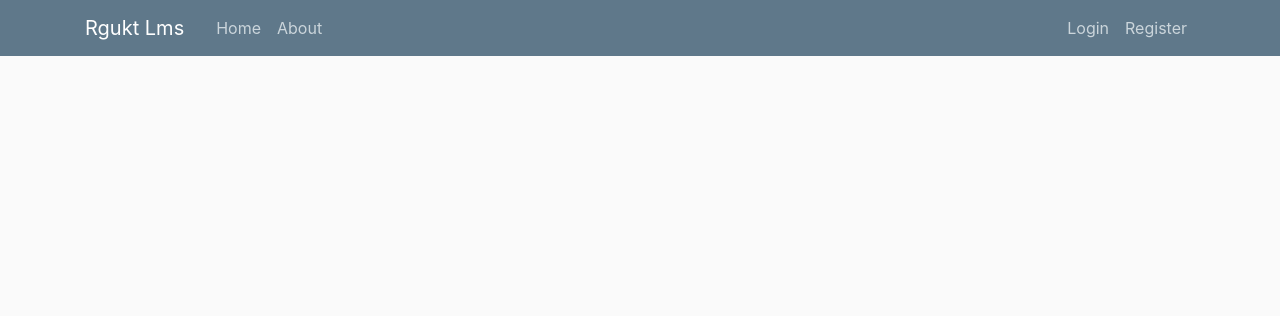
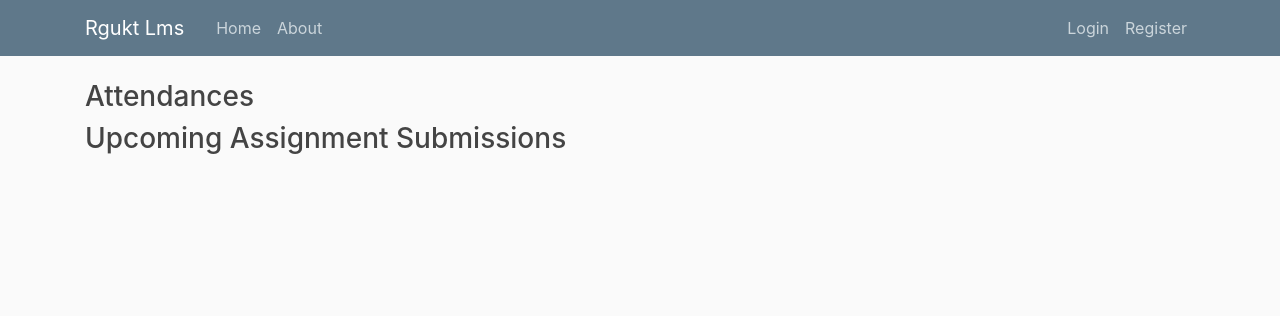
Before and after one commit to AjayReddyK/Lms-Lite, a Django app: page /home/ in a window 1280 px wide. Shown: the top 316 px of the page. Run offline with Django 3.2, Linux system fonts and the light colour scheme; some libraries are stand-ins or nearby versions.

Commit message:
attendence

```diff
--- a/user/templates/user/success_message.html
+++ b/user/templates/user/success_message.html
@@ -1,6 +1,7 @@
 {% extends 'user/base_template.html' %}
 {% block content %}
-	{% for item in content %}
+	<h3> Attendances </h3>
+	{% for item in attendance %}
 		<article class="media content-section">
 		  <div class="media-body">
 		    <strong>{{ item.subject }}</strong>
@@ -8,4 +9,14 @@
 		  </div>
 		</article>
 	{% endfor %}
+	<h3> Upcoming Assignment Submissions </h3>
+	{% for item in assignment %}
+		<article class="media content-section">
+		  <div class="media-body">
+		    <strong>{{ item.subject }}</strong>
+		    <small class="text-muted">{{ item.time }}</small>
+		    <p>{{ item.title }}
+		  </div>
+		</article>
+	{% endfor %}
 {% endblock content %}
--- a/user/views.py
+++ b/user/views.py
@@ -18,11 +18,15 @@ def loginhome(request):
 		}
 		print("credentials received")
 		with requests.Session() as s:
-			  subjects=[]
-			  timings=[]
+			  attendance_subjects=[]
+			  attendance_timings=[]
+			  assignment_subjects=[]
+			  assignment_timings=[]
+			  assignment_titles=[]
 			  links=[]
 			  attendences=[]
 			  content=[]
+			  context={}
 			  print("entering request")
 			  headers={'user-agent':'Mozilla/5.0 (X11; Ubuntu; Linux x86_64; rv:88.0) Gecko/20100101 Firefox/88.0'}
 			  url="http://lms.rgukt.ac.in/login/index.php"
@@ -48,11 +52,11 @@ def loginhome(request):
 			  	for i in events:
 			  		time=i.find("div",class_="row").find("div",class_="col-11").text
 			  		updated_time=time.split(",")[1]
-			  		timings.append(updated_time)
+			  		attendance_timings.append(updated_time)
 			  		event=i.find_all('div',class_='row mt-1')[-1]
 			  		subject_name=event.find('div',class_='col-11').a.text
 			  		subject_link=event.find('div',class_='col-11').a['href']
-			  		subjects.append(subject_name)
+			  		attendance_subjects.append(subject_name)
 			  		'''links.append(subject_link)
 			  		r=s.get(subject_link,headers=headers).text
 			  		soup=BeautifulSoup(r,'lxml')
@@ -67,14 +71,40 @@ def loginhome(request):
 			  		  bl=l.find('td',class_='statuscol cell c2 lastcol').a['href']
 			  		  if(bl!=None):
 			  		  	print('link found')'''
-
-			  	for i in range(len(subjects)):
+			  	for i in range(len(attendance_subjects)):
 			  		dik={}
-			  		context={}
-			  		dik['subject']=subjects[i]
-			  		dik['time']=timings[i]
+			  		dik['subject']=attendance_subjects[i]
+			  		dik['time']=attendance_timings[i]
 			  		content.append(dik)
-			  		context['content']=content
+			  	context['attendance']=content
+			  	events=l3.find_all('div',{'class':'event mt-3','data-event-component':'mod_assign'})
+			  	for day in range(7):
+			  		for i in events:
+			  			assignment_titles.append(i['data-event-title'])
+			  			time=i.find("div",class_="row").find("div",class_="col-11").text
+			  			assignment_timings.append(time)
+			  			event=i.find_all('div',class_='row mt-1')[-1]
+			  			subject_name=event.find('div',class_='col-11').a.text
+			  			subject_link=event.find('div',class_='col-11').a['href']
+			  			assignment_subjects.append(subject_name)
+			  		if(day==6):
+			  			break
+			  		else:
+			  			link=l2.find('div',class_='calendar-controls').find('a',class_='arrow_link next')['href']
+			  			cal=s.get(link,headers=headers).text
+			  			soup=BeautifulSoup(cal,'lxml')
+			  			list=soup.find('body')
+			  			l2=list.find('div',{"class":"calendarwrapper"})
+			  			l3=l2.find("div",class_="eventlist my-1")
+			  			events=l3.find_all('div',{'class':'event mt-3','data-event-component':'mod_assign'})
+			  	content=[]
+			  	for i in range(len(assignment_subjects)):
+			  		dik={}
+			  		dik['subject']=assignment_subjects[i]
+			  		dik['time']=assignment_timings[i]
+			  		dik['title']=assignment_titles[i]
+			  		content.append(dik)
+			  	context['assignment']=content
 			  	print(context)
 			  	return render(request,'user/success_message.html',context)
 			  print("something went wrong")
```
